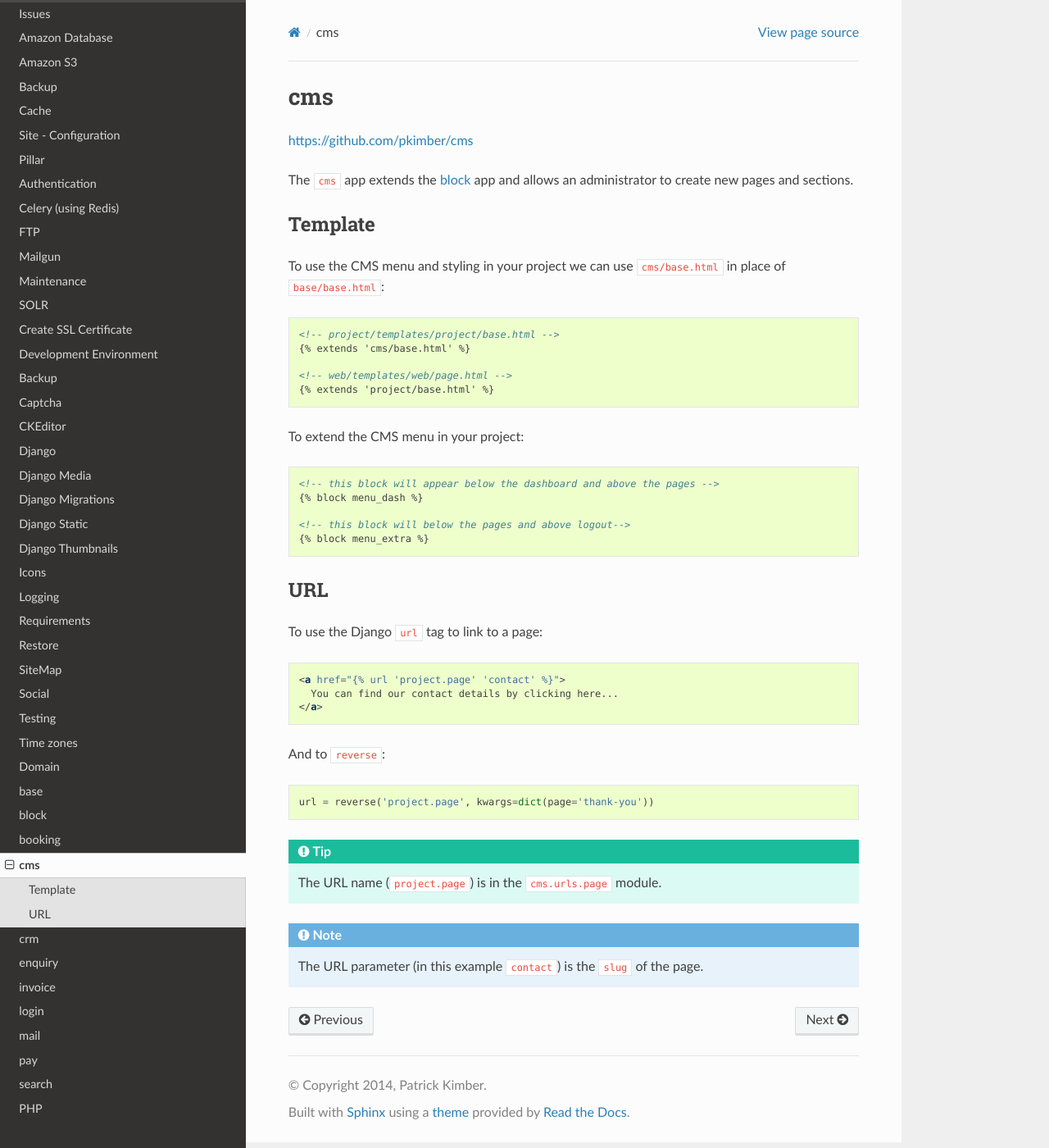
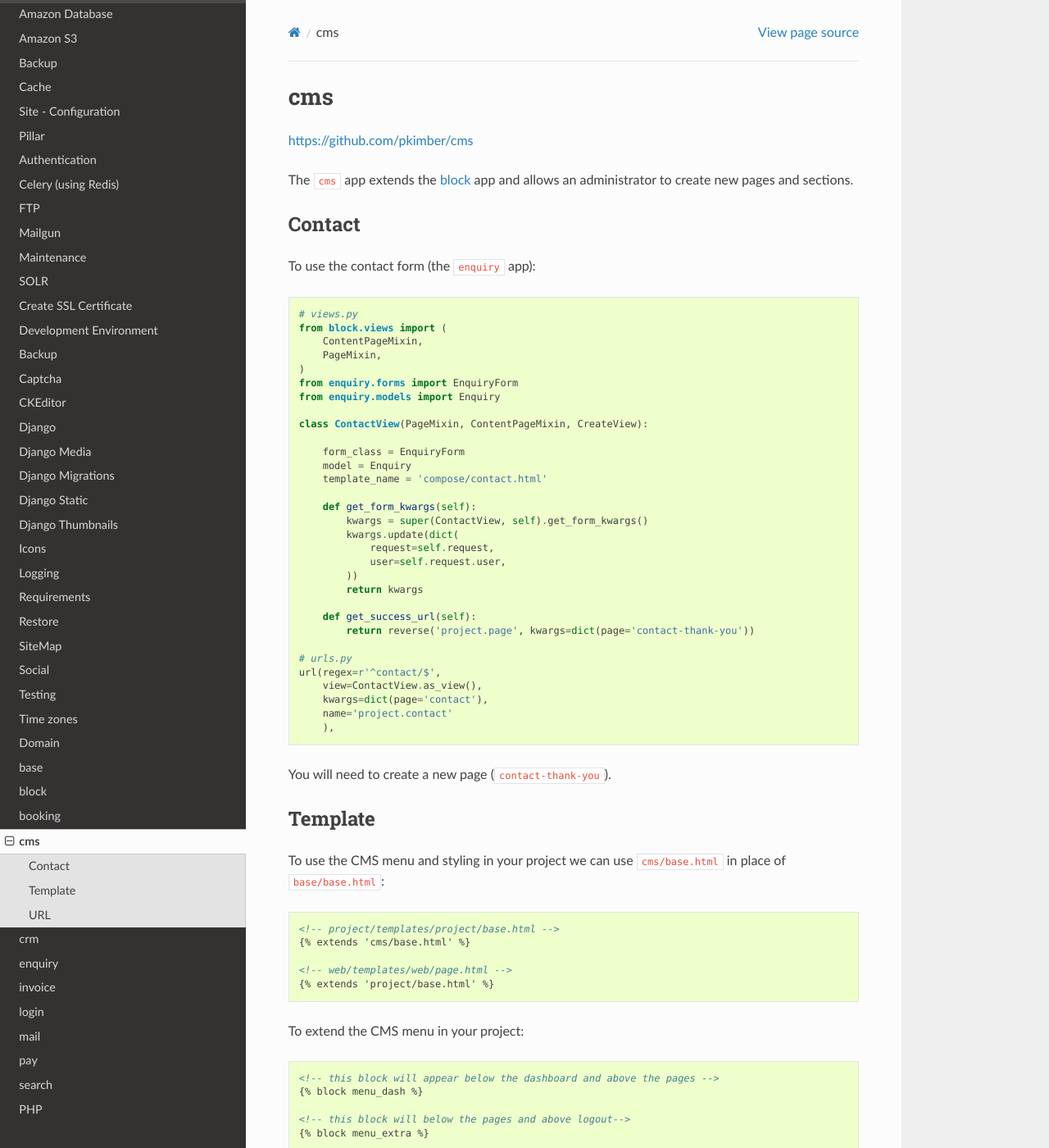
Before and after one commit to pkimber/old-docs-migrated-to-gitlab, a Sphinx documentation site: the page built from source/app-cms.rst, in a window 1280 px wide and 1400 px high. Shown: the whole window at 82% size. Built offline with Sphinx 7.4.7 and the Read the Docs theme 2.0.0, drawn with Linux system fonts in a browser that asks for light colours.

Commit message:
add a contact form

```diff
--- a/source/app-cms.rst
+++ b/source/app-cms.rst
@@ -7,6 +7,47 @@ https://github.com/pkimber/cms
 
 The ``cms`` app extends the :doc:`app-block` app and allows an administrator to
 create new pages and sections.
+
+Contact
+=======
+
+To use the contact form (the ``enquiry`` app):
+
+.. code-block:: python
+
+  # views.py
+  from block.views import (
+      ContentPageMixin,
+      PageMixin,
+  )
+  from enquiry.forms import EnquiryForm
+  from enquiry.models import Enquiry
+
+  class ContactView(PageMixin, ContentPageMixin, CreateView):
+
+      form_class = EnquiryForm
+      model = Enquiry
+      template_name = 'compose/contact.html'
+
+      def get_form_kwargs(self):
+          kwargs = super(ContactView, self).get_form_kwargs()
+          kwargs.update(dict(
+              request=self.request,
+              user=self.request.user,
+          ))
+          return kwargs
+
+      def get_success_url(self):
+          return reverse('project.page', kwargs=dict(page='contact-thank-you'))
+
+  # urls.py
+  url(regex=r'^contact/$',
+      view=ContactView.as_view(),
+      kwargs=dict(page='contact'),
+      name='project.contact'
+      ),
+
+You will need to create a new page (``contact-thank-you``).
 
 Template
 ========
```
